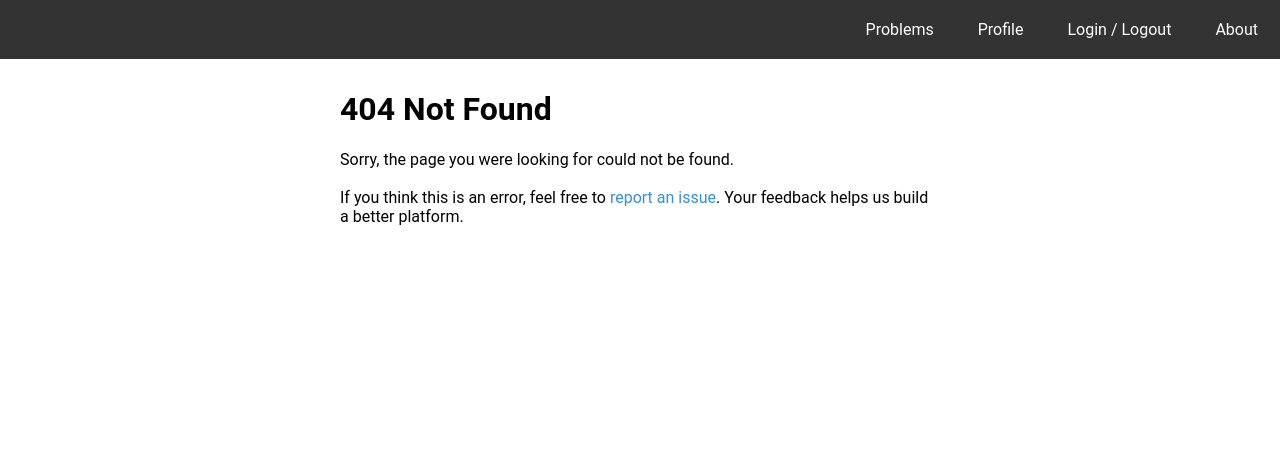
After one commit to iuruoy-shao/training-problems, a Flask app: template site/templates/404.html in a window 1280 px wide. The commit adds this page. Shown: the top 466 px of the page. Run offline with Flask 3, Linux system fonts and the light colour scheme; the template is opened without the code that fills it, so the values that code supplies are empty.

Commit message:
404 page

```diff
--- a/site/static/CSS/style.css
+++ b/site/static/CSS/style.css
@@ -346,6 +346,15 @@ progress {
     margin-left: 24pt;
 }
 
+.errorpage {
+    max-width: 600px;
+    display: flex;
+    justify-content: center;
+    flex-direction: column;
+    margin: auto;
+    margin-top: 10px;
+}
+
 main a {
     text-decoration: none;
     color: #348fdf;
--- /dev/null
+++ b/site/templates/404.html
@@ -0,0 +1,19 @@
+{% extends 'base.html' %}
+
+{% block title %}
+<title>Not Found</title>
+{% endblock %}
+
+{% block main %}
+<div class="errorpage">
+    <h1>404 Not Found</h1>
+    <p>
+        Sorry, the page you were looking for could not be found.
+    </p>
+    <br>
+    <p>
+        If you think this is an error, feel free to <a href="https://forms.gle/YA655G8MuZf5FuDT9">report an issue</a>.
+        Your feedback helps us build a better platform.
+    </p>
+</div>
+{% endblock %}
```
